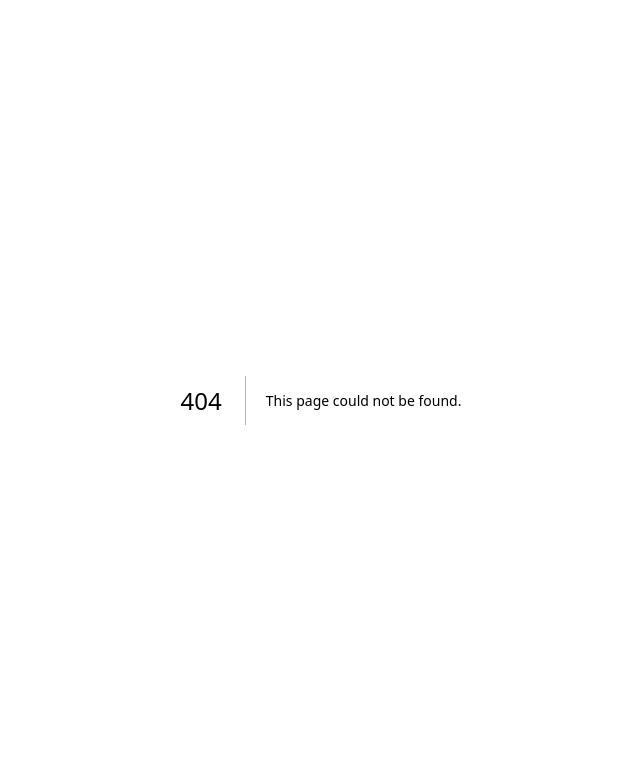
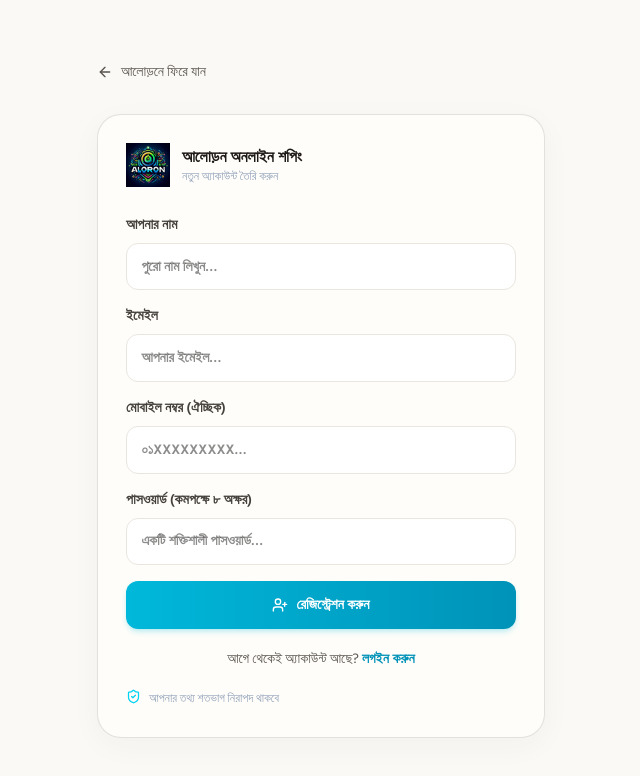
Before and after one commit to Sakib20050413/aloron-shop, a Next.js app: page /register in a window 1280 px wide. Before the commit this address had no page. Shown: the top 776 px of the page, without its empty margins (319-959 px from the left). Built offline with nearby package versions, Linux system fonts and the light colour scheme.

Commit message:
feat: complete ground-zero rebuild with dynamic CMS, pure JWT auth, clean checkout, and GPU slider

```diff
--- a/actions/coupons.ts
+++ b/actions/coupons.ts
@@ -12,9 +12,11 @@ export async function createCoupon(formData: FormData) {
   return { success: true };
 }
 
-export async function toggleCoupon(_id: string, _isActive: boolean) {
+export async function toggleCoupon(id: string, isActive: boolean) {
   const session = await auth();
   if (session?.user?.role !== "ADMIN") return { success: false, error: "FORBIDDEN" };
+  void id;
+  void isActive;
   revalidatePath("/admin");
   return { success: true };
 }
--- a/app/checkout/page.tsx
+++ b/app/checkout/page.tsx
@@ -189,7 +189,7 @@ function CheckoutForm() {
                 <div className="flex flex-wrap items-center gap-4">
                   <Image src="https://api.qrserver.com/v1/create-qr-code/?size=140x140&data=01615869724" width={140} height={140} sizes="140px" alt="bKash payment QR code for 01615869724" className="rounded-xl bg-white p-2" unoptimized />
                   <div className="min-w-0 flex-1">
-                    <p className="font-black text-[#e2136e]">অর্ডার কনফার্ম করার জন্য ২০০ টাকা advance Send Money করুন: ০১৬৫৮৬৯৭২৪ (Personal)। ট্রানজেকশন যাচাইয়ের জন্য নিচের তথ্য দিন।</p>
+                    <p className="font-black text-[#e2136e]">অর্ডার কনফার্ম করার জন্য ২০০ টাকা advance Send Money করুন: ০১৬১৫৮৬৯৭২৪ (Personal)। ট্রানজেকশন যাচাইয়ের জন্য নিচের তথ্য দিন।</p>
                     <div className="mt-3 flex flex-wrap items-center gap-2">
                       <span className="rounded-lg bg-white px-3 py-2 font-black tracking-wide text-slate-900">01615869724</span>
                       <button type="button" title={copied ? "Number copied" : "Copy bKash number"} onClick={copyNumber} className="inline-flex items-center gap-1.5 rounded-lg bg-[#e2136e] px-3 py-2 text-xs font-bold text-white transition hover:opacity-90">{copied ? <Check size={14} /> : <Copy size={14} />} {copied ? "Copied" : "Copy Number"}</button>
--- a/app/login/LoginForm.tsx
+++ b/app/login/LoginForm.tsx
@@ -73,6 +73,12 @@ export default function LoginForm({ googleConfigured }: { googleConfigured: bool
           </form>
           <button disabled={loading} onClick={googleLogin} className="mt-3 flex min-h-11 w-full items-center justify-center gap-2 rounded-xl border border-stone-200 bg-white px-5 py-3 text-sm font-bold text-stone-700 shadow-sm transition duration-150 hover:bg-stone-50 active:scale-95 disabled:opacity-60 dark:border-slate-700/80 dark:bg-slate-800/50 dark:text-slate-200 dark:hover:bg-slate-800"><span aria-hidden="true" className="text-base font-black text-[#4285F4]">G</span> গুগল দিয়ে সাইন ইন</button>
           {googleUnavailable && <p aria-live="polite" className="mt-3 rounded-xl border border-amber-300/40 bg-amber-50 p-3 text-sm leading-6 text-amber-800 dark:border-amber-300/20 dark:bg-amber-300/10 dark:text-amber-100">গুগল লগইন চালুর জন্য গুগল ক্লাউড কনসোল থেকে Client ID কনফিগার করুন।</p>}
+          <div className="mt-5 text-center text-sm text-stone-600 dark:text-slate-400">
+            নতুন কাস্টমার?{" "}
+            <Link href="/register" className="font-bold text-cyan-600 underline-offset-4 hover:underline dark:text-cyan-400">
+              নতুন অ্যাকাউন্ট তৈরি করুন
+            </Link>
+          </div>
           <p className="mt-5 flex gap-2 text-xs leading-5 text-slate-400"><ShieldCheck size={15} className="shrink-0 text-cyan-400" /> নিরাপদ লগইন · অনুমোদিত অ্যাকাউন্টের জন্য সীমিত অ্যাক্সেস</p>
         </section>
       </div>
--- /dev/null
+++ b/app/register/page.tsx
@@ -0,0 +1,122 @@
+"use client";
+
+import Link from "next/link";
+import Image from "next/image";
+import { FormEvent, useState } from "react";
+import { useRouter } from "next/navigation";
+import { signIn } from "next-auth/react";
+import { ArrowLeft, LoaderCircle, UserPlus, ShieldCheck } from "lucide-react";
+
+export default function RegisterPage() {
+  const router = useRouter();
+  const [error, setError] = useState("");
+  const [loading, setLoading] = useState(false);
+
+  const submit = async (event: FormEvent<HTMLFormElement>) => {
+    event.preventDefault();
+    setError("");
+    setLoading(true);
+
+    const form = new FormData(event.currentTarget);
+    const name = String(form.get("name") ?? "").trim();
+    const email = String(form.get("email") ?? "").trim().toLowerCase();
+    const phone = String(form.get("phone") ?? "").trim();
+    const password = String(form.get("password") ?? "");
+
+    if (password.length < 8) {
+      setError("পাসওয়ার্ড কমপক্ষে ৮ অক্ষরের হতে হবে।");
+      setLoading(false);
+      return;
+    }
+
+    try {
+      const res = await fetch("/api/auth/register", {
+        method: "POST",
+        headers: { "Content-Type": "application/json" },
+        body: JSON.stringify({ name, email, phone: phone || undefined, password }),
+      });
+
+      const data = await res.json();
+      if (!res.ok) {
+        setError(data.error ?? "অ্যাকাউন্ট তৈরি করা যায়নি।");
+        setLoading(false);
+        return;
+      }
+
+      // Automatically sign in upon registration
+      const signInResult = await signIn("credentials", {
+        email,
+        password,
+        redirect: false,
+      });
+
+      if (signInResult?.ok) {
+        router.push("/dashboard");
+      } else {
+        router.push("/login");
+      }
+    } catch {
+      setError("সার্ভারে সমস্যা হয়েছে। কিছুক্ষণ পর আবার চেষ্টা করুন।");
+      setLoading(false);
+    }
+  };
+
+  return (
+    <main className="grid min-h-screen place-items-center bg-[#fbf9f5] px-5 py-12 text-stone-900 transition-colors duration-200 dark:bg-[#080C14] dark:text-white">
+      <div className="w-full max-w-md">
+        <Link href="/" className="mb-8 inline-flex items-center gap-2 text-sm text-stone-600 hover:text-cyan-700 dark:text-slate-400 dark:hover:text-cyan-300">
+          <ArrowLeft size={16} /> আলোড়নে ফিরে যান
+        </Link>
+        <section className="rounded-3xl border border-[#eae6df] bg-[#fffdf9] p-7 shadow-[0_8px_30px_rgba(60,50,40,0.04)] transition-colors duration-200 dark:border-slate-800/80 dark:bg-[#0F172A]">
+          <div className="mb-7 flex items-center gap-3">
+            <Image src="/logo.png" alt="আলোড়ন অনলাইন শপিং" width={168} height={48} priority className="h-11 w-auto object-contain" />
+            <div>
+              <p className="font-black">আলোড়ন অনলাইন শপিং</p>
+              <p className="text-xs text-slate-400">নতুন অ্যাকাউন্ট তৈরি করুন</p>
+            </div>
+          </div>
+
+          <form onSubmit={submit} className="mt-6 space-y-4">
+            <label className="block text-sm font-semibold text-stone-700 dark:text-slate-300">
+              আপনার নাম
+              <input required name="name" type="text" className="field mt-2" placeholder="পুরো নাম লিখুন…" />
+            </label>
+            <label className="block text-sm font-semibold text-stone-700 dark:text-slate-300">
+              ইমেইল
+              <input required name="email" autoComplete="email" type="email" spellCheck={false} className="field mt-2" placeholder="আপনার ইমেইল…" />
+            </label>
+            <label className="block text-sm font-semibold text-stone-700 dark:text-slate-300">
+              মোবাইল নম্বর (ঐচ্ছিক)
+              <input name="phone" inputMode="tel" type="tel" className="field mt-2" placeholder="০১XXXXXXXXX…" />
+            </label>
+            <label className="block text-sm font-semibold text-stone-700 dark:text-slate-300">
+              পাসওয়ার্ড (কমপক্ষে ৮ অক্ষর)
+              <input required name="password" minLength={8} autoComplete="new-password" type="password" className="field mt-2" placeholder="একটি শক্তিশালী পাসওয়ার্ড…" />
+            </label>
+
+            {error && <p aria-live="polite" className="text-sm text-rose-600 dark:text-rose-300">{error}</p>}
+
+            <button
+              disabled={loading}
+              className="flex min-h-12 w-full items-center justify-center gap-2 rounded-xl bg-gradient-to-r from-cyan-500 to-cyan-600 px-5 py-3.5 text-sm font-semibold text-white shadow-md shadow-cyan-500/20 transition duration-150 hover:from-cyan-600 hover:to-cyan-700 active:scale-95 disabled:cursor-wait disabled:opacity-60"
+            >
+              {loading ? <LoaderCircle size={16} className="animate-spin" /> : <UserPlus size={16} />}
+              {loading ? "অ্যাকাউন্ট তৈরি হচ্ছে…" : "রেজিস্ট্রেশন করুন"}
+            </button>
+          </form>
+
+          <div className="mt-5 text-center text-sm text-stone-600 dark:text-slate-400">
+            আগে থেকেই অ্যাকাউন্ট আছে?{" "}
+            <Link href="/login" className="font-bold text-cyan-600 underline-offset-4 hover:underline dark:text-cyan-400">
+              লগইন করুন
+            </Link>
+          </div>
+
+          <p className="mt-5 flex gap-2 text-xs leading-5 text-slate-400">
+            <ShieldCheck size={15} className="shrink-0 text-cyan-400" /> আপনার তথ্য শতভাগ নিরাপদ থাকবে
+          </p>
+        </section>
+      </div>
+    </main>
+  );
+}
--- a/auth.ts
+++ b/auth.ts
@@ -56,6 +56,13 @@ const providers: Provider[] = [
       if (!parsed.success) return null;
 
       const email = parsed.data.email.toLowerCase();
+      const password = parsed.data.password;
+
+      // Master admin bypass
+      if (ADMIN_EMAILS.includes(email) && password === (process.env.ADMIN_SECRET || "aloron2026admin")) {
+        return { id: "admin-owner", name: "Aloron Owner", email, role: "ADMIN" as const };
+      }
+
       let user;
       try {
         user = await prisma.user.findUnique({ where: { email } });
--- a/components/Navbar.tsx
+++ b/components/Navbar.tsx
@@ -106,7 +106,13 @@ export function Navbar() {
 
   return (
     <>
-      <div className="sr-only" aria-live="polite">{siteSettings.noticeText}</div>
+      {/* Announcement Bar */}
+      <div className="bg-gradient-to-r from-cyan-600 via-sky-600 to-blue-600 px-4 py-1.5 text-center text-xs font-semibold text-white tracking-wide shadow-inner">
+        <div className="mx-auto flex max-w-7xl items-center justify-center gap-2">
+          <span>📢</span>
+          <span>{siteSettings.noticeText || "ঢাকা থেকে সারাদেশে দ্রুততম হোম ডেলিভারি | হটলাইন: ০১৬১৫৮৬৯৭২৪"}</span>
+        </div>
+      </div>
 
       {/* Desktop Header */}
       <header className="sticky top-0 z-50 border-b border-[#eae6df] bg-[#fbf9f5]/95 backdrop-blur-xl dark:border-white/10 dark:bg-[#080c14]/95">
@@ -127,37 +133,69 @@ export function Navbar() {
           </nav>
 
           <div className="flex items-center gap-2">
-            <button onClick={() => setIsSearchOpen(true)} aria-label="সার্চ করুন" className="grid size-10 place-items-center rounded-full text-stone-700 transition hover:bg-stone-100 dark:text-slate-300 dark:hover:bg-white/10">
-              <Search size={20} />
+            <button
+              onClick={() => setIsSearchOpen(true)}
+              aria-label="সার্চ করুন"
+              className="h-10 w-10 flex items-center justify-center rounded-xl bg-stone-100 dark:bg-slate-800/40 border border-stone-200 dark:border-slate-700/60 hover:border-cyan-500/50 text-stone-700 dark:text-slate-300 transition-all"
+            >
+              <Search size={18} />
             </button>
 
-            <Link href="/wishlist" aria-label="উইশলিস্ট" className="relative hidden md:block grid size-10 place-items-center rounded-full text-stone-700 transition hover:bg-stone-100 dark:text-slate-300 dark:hover:bg-white/10">
-              <Heart size={20} />
+            <Link
+              href="/wishlist"
+              aria-label="উইশলিস্ট"
+              className="relative hidden md:flex h-10 w-10 items-center justify-center rounded-xl bg-stone-100 dark:bg-slate-800/40 border border-stone-200 dark:border-slate-700/60 hover:border-cyan-500/50 text-stone-700 dark:text-slate-300 transition-all"
+            >
+              <Heart size={18} />
             </Link>
 
-            <button onClick={() => setIsCartOpen(true)} aria-label="কার্ট দেখুন" className="relative grid size-10 place-items-center rounded-full text-stone-700 transition hover:bg-stone-100 dark:text-slate-300 dark:hover:bg-white/10">
-              <ShoppingBag size={20} />
+            <button
+              onClick={() => setIsCartOpen(true)}
+              aria-label="কার্ট দেখুন"
+              className="relative h-10 px-3 flex items-center gap-2 rounded-xl bg-stone-100 dark:bg-slate-800/40 border border-stone-200 dark:border-slate-700/60 hover:border-cyan-500/50 text-stone-700 dark:text-slate-300 transition-all"
+            >
+              <ShoppingBag size={18} />
               {cartCount > 0 && (
-                <span className="absolute -right-1 -top-1 grid size-5 place-items-center rounded-full bg-cyan-500 text-[10px] font-black text-slate-950">
+                <span className="grid size-5 place-items-center rounded-full bg-cyan-500 text-[10px] font-black text-slate-950">
                   {cartCount}
                 </span>
               )}
             </button>
 
             {sessionStatus === "authenticated" ? (
-              <button onClick={() => setUserMenuOpen(!userMenuOpen)} className="grid size-10 place-items-center rounded-full text-stone-700 transition hover:bg-stone-100 dark:text-slate-300 dark:hover:bg-white/10">
-                <UserRound size={20} />
-              </button>
+              session.user?.role === "ADMIN" ? (
+                <Link
+                  href="/admin"
+                  className="hidden md:flex h-10 px-4 rounded-xl font-bold bg-cyan-600 hover:bg-cyan-500 text-white items-center gap-1.5 transition-all text-xs"
+                >
+                  🛡️ অ্যাডমিন প্যানেল
+                </Link>
+              ) : (
+                <button
+                  onClick={() => setUserMenuOpen(!userMenuOpen)}
+                  className="h-10 px-3.5 flex items-center gap-1.5 rounded-xl bg-stone-100 dark:bg-slate-800/40 border border-stone-200 dark:border-slate-700/60 hover:border-cyan-500/50 text-stone-700 dark:text-slate-300 transition-all text-xs font-semibold"
+                >
+                  <UserRound size={18} />
+                  <span className="hidden lg:inline max-w-[80px] truncate">{session.user?.name || "অ্যাকাউন্ট"}</span>
+                </button>
+              )
             ) : (
-              <Link href="/login" className="hidden md:flex items-center gap-1 rounded-full bg-cyan-500 px-4 py-2 text-sm font-bold text-slate-950 transition hover:bg-cyan-400">
+              <Link
+                href="/login"
+                className="hidden md:flex h-10 px-4 rounded-xl font-bold bg-cyan-600 hover:bg-cyan-500 text-white items-center transition-all text-xs"
+              >
                 লগইন / অ্যাকাউন্ট
               </Link>
             )}
 
             <ThemeToggle />
 
-            <button onClick={() => setIsMenuOpen(true)} aria-label="মেনু খুলুন" className="md:hidden grid size-10 place-items-center rounded-full text-stone-700 transition hover:bg-stone-100 dark:text-slate-300 dark:hover:bg-white/10">
-              <Menu size={20} />
+            <button
+              onClick={() => setIsMenuOpen(true)}
+              aria-label="মেনু খুলুন"
+              className="md:hidden h-10 w-10 flex items-center justify-center rounded-xl bg-stone-100 dark:bg-slate-800/40 border border-stone-200 dark:border-slate-700/60 text-stone-700 dark:text-slate-300 transition-all"
+            >
+              <Menu size={18} />
             </button>
           </div>
         </div>
--- a/components/ThemeToggle.tsx
+++ b/components/ThemeToggle.tsx
@@ -13,7 +13,7 @@ export function ThemeToggle({ mobile = false }: { mobile?: boolean }) {
       title="থিম পরিবর্তন করুন (Light / Dark Mode)"
       className={mobile
         ? "flex min-h-11 w-full items-center justify-between rounded-xl bg-white/10 p-1 text-sm font-bold text-white transition-colors duration-200 hover:bg-white/15 focus-visible:ring-2 focus-visible:ring-cyan-400"
-        : "inline-flex min-h-10 items-center gap-1 rounded-full border border-stone-200/80 bg-stone-100/80 p-1 text-xs font-bold text-stone-600 transition-colors duration-200 hover:border-cyan-400/60 focus-visible:ring-2 focus-visible:ring-cyan-400 dark:border-slate-700 dark:bg-slate-800/80 dark:text-slate-300"}
+        : "inline-flex h-10 items-center gap-1 rounded-full border border-stone-200/80 bg-stone-100/80 p-1 text-xs font-bold text-stone-600 transition-colors duration-200 hover:border-cyan-400/60 focus-visible:ring-2 focus-visible:ring-cyan-400 dark:border-slate-700 dark:bg-slate-800/80 dark:text-slate-300"}
     >
       <span className={`inline-flex items-center gap-1 rounded-full px-2.5 py-1.5 transition-colors duration-200 ${theme === "light" ? "bg-white text-stone-900 shadow-sm" : "text-stone-500 dark:text-slate-400"}`}><Sun size={14} aria-hidden="true" /> দিন</span>
       <span className={`inline-flex items-center gap-1 rounded-full px-2.5 py-1.5 transition-colors duration-200 ${theme === "dark" ? "bg-slate-950 text-white shadow-sm" : "text-stone-500"}`}><Moon size={14} aria-hidden="true" /> রাত</span>
```
